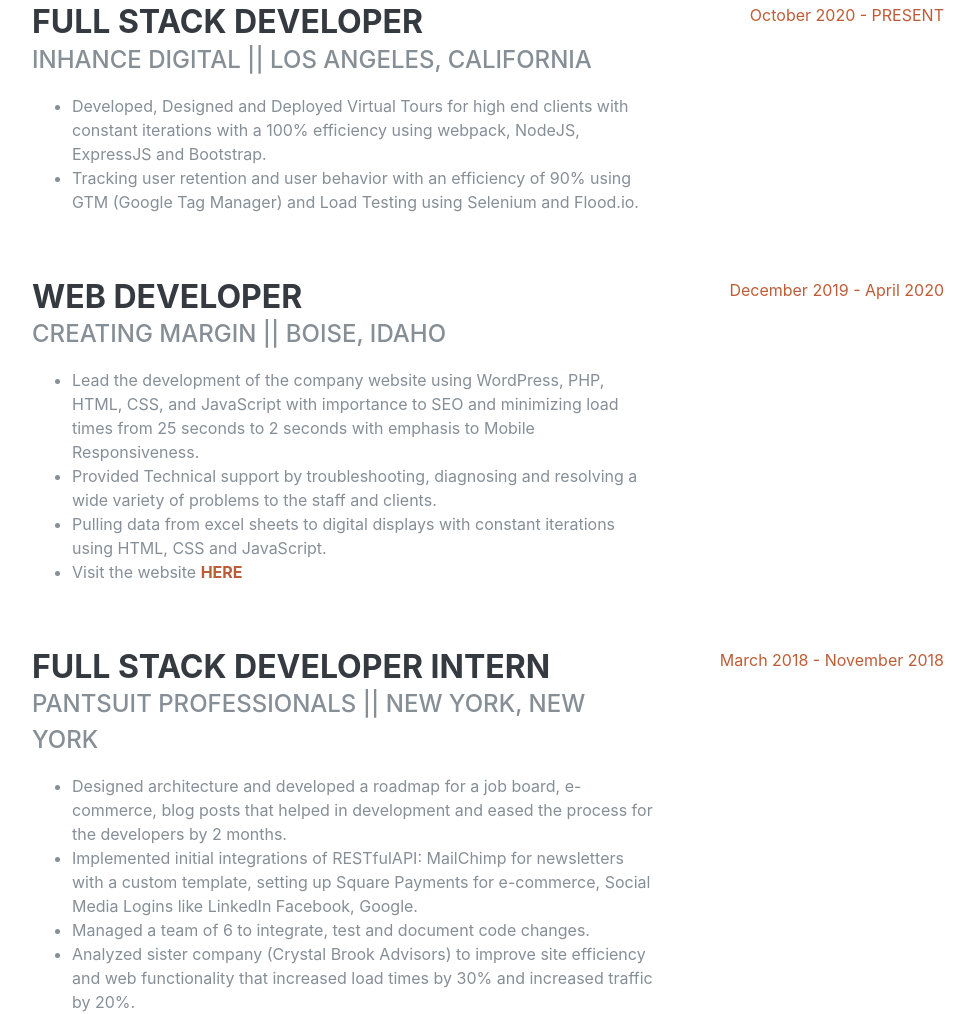
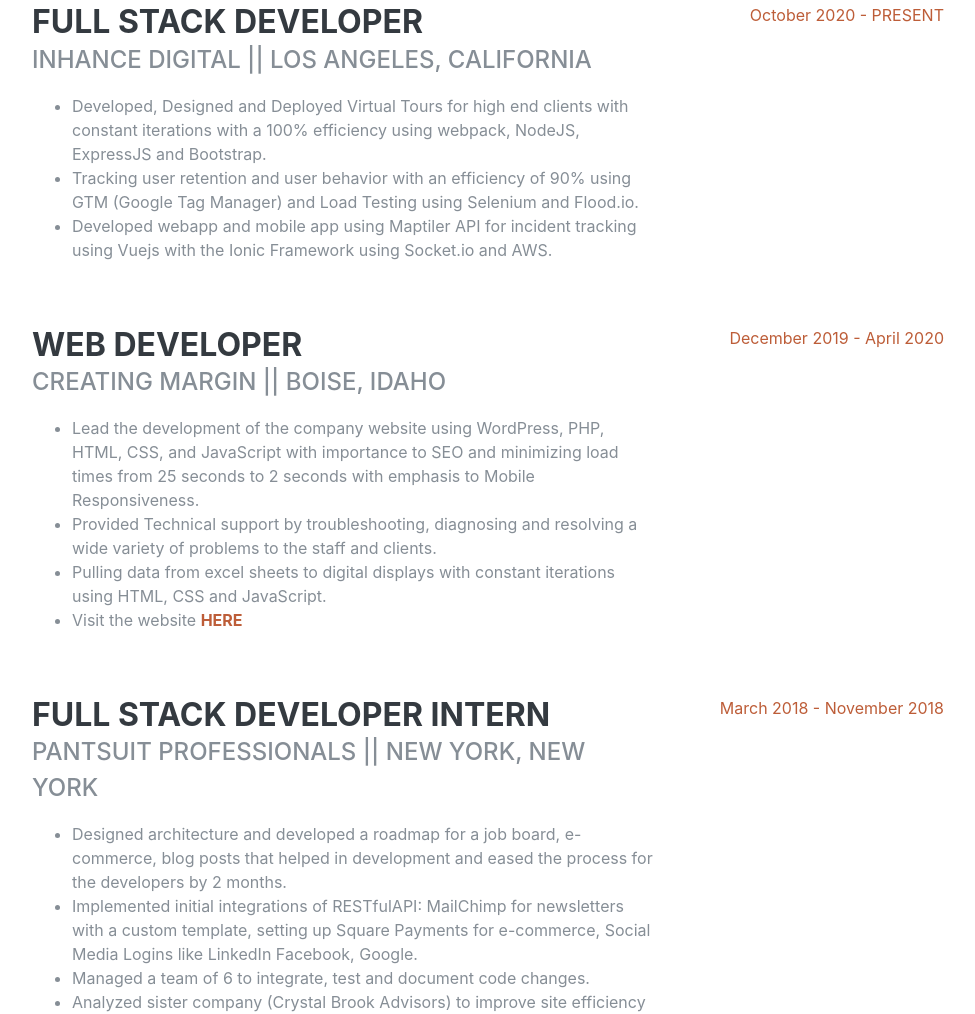
Before and after one commit to Siddhant-Misra/Portfolio, a plain HTML site: page index.html in a window 1280 px wide. Shown: the part 961-1975 px from the top of the page, without its empty margins (288-1263 px from the left). Drawn offline with nearby package versions, Linux system fonts and the light colour scheme; files that its build step writes are made by us from their sources; a web font is replaced by a local one.

Commit message:
Update index.html

```diff
--- a/index.html
+++ b/index.html
@@ -74,7 +74,6 @@
         </div>
         <p class="lead mb-5">Tech enthusiast who loves building solutions that focuses on solving a
           problem.<br> I love writing clean, scalable and well-commented code. Everyone should be open to cross-platform and be comfortable working with different teams.<br>
-
            </p>
         <div class="social-icons">
           <a href="https://www.linkedin.com/in/siddhant-misra/" target="_blank">
@@ -107,6 +106,7 @@
               <ul>
                 <li>Developed, Designed and Deployed Virtual Tours for high end clients with constant iterations with a 100% efficiency using webpack, NodeJS, ExpressJS and Bootstrap.</li>
                 <li>Tracking user retention and user behavior with an efficiency of 90% using GTM (Google Tag Manager) and Load Testing using Selenium and Flood.io.</li>
+                <li>Developed webapp and mobile app using Maptiler API for incident tracking using Vuejs with the Ionic Framework using Socket.io and AWS.</li>
             </ul>
             </p>
           </div>
```
